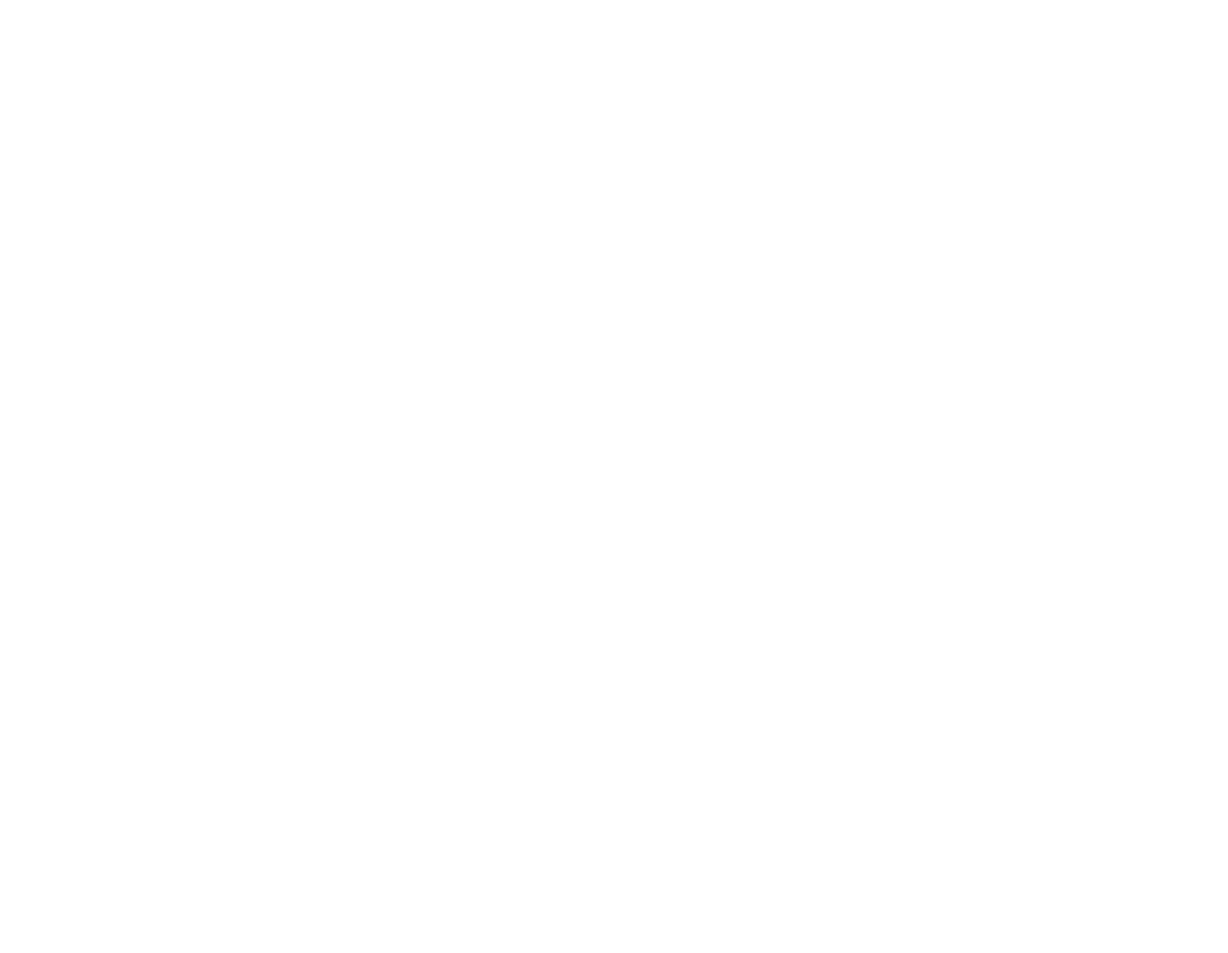
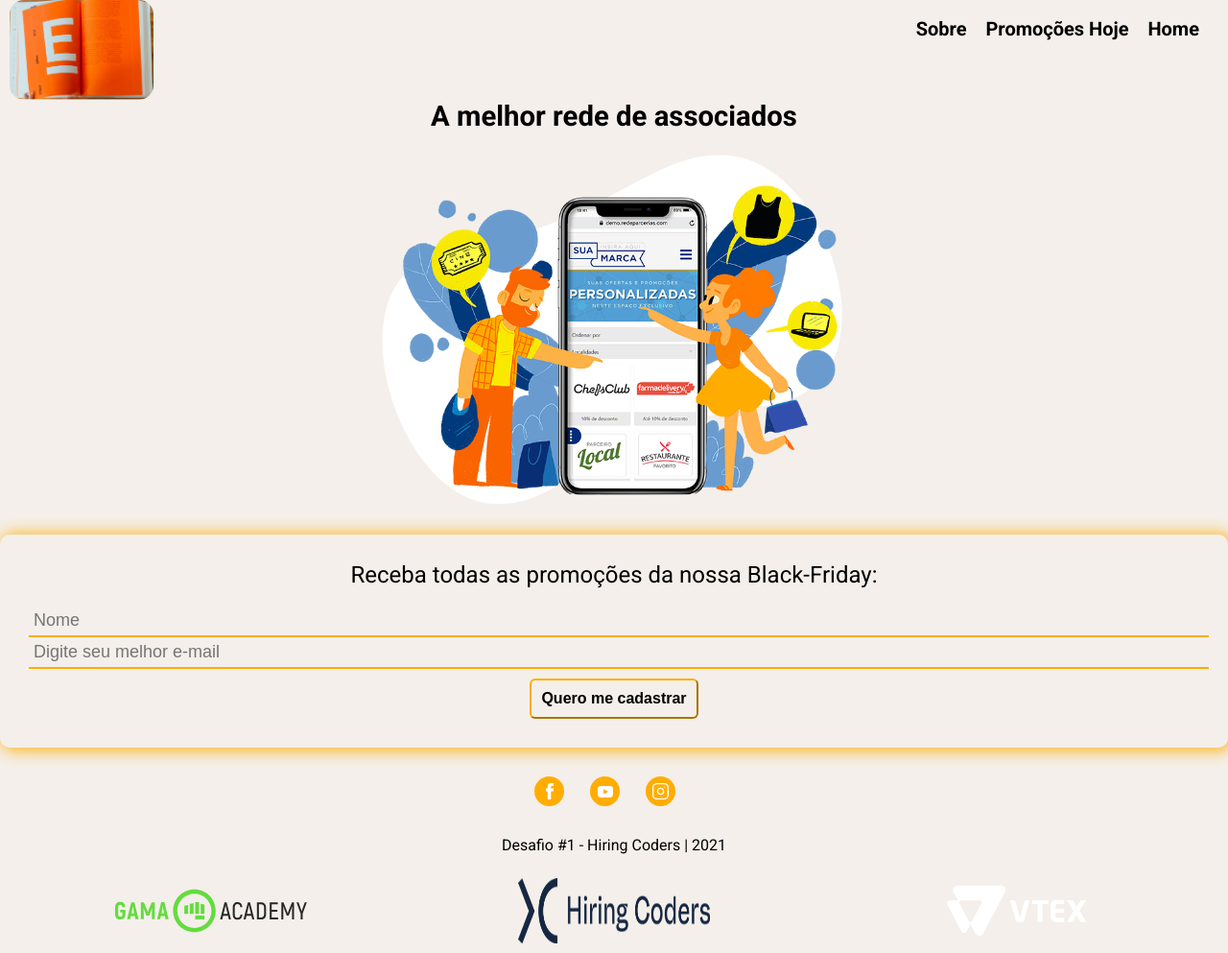
Before and after one commit to oisss369/leolindo, a plain HTML site: page index.html in a window 1280 px wide. Shown: the whole page at 96% size. Before the commit the page ends 800 px from the top, so only its background shows below. Drawn offline with Linux system fonts and the light colour scheme.

Commit message:
A LANDING PAGE TODAA
SÓ BORAAAA

```diff
--- /dev/null
+++ b/css/reset.css
@@ -0,0 +1,58 @@
+/* http://meyerweb.com/eric/tools/css/reset/
+   v2.0 | 20110126
+   License: none (public domain)
+*/
+
+html, body, div, span, applet, object, iframe,
+h1, h2, h3, h4, h5, h6, p, blockquote, pre,
+a, abbr, acronym, address, big, cite, code,
+del, dfn, em, img, ins, kbd, q, s, samp,
+small, strike, strong, sub, sup, tt, var,
+b, u, i, center,
+dl, dt, dd, ol, ul, li,
+fieldset, form, label, legend,
+table, caption, tbody, tfoot, thead, tr, th, td,
+article, aside, canvas, details, embed,
+figure, figcaption, footer, header, hgroup,
+menu, nav, output, ruby, section, summary,
+time, mark, audio, video {
+	margin: 0;
+	padding: 0;
+	border: 0;
+	font-size: 100%;
+	font: inherit;
+	vertical-align: baseline;
+}
+/* HTML5 display-role reset for older browsers */
+article, aside, details, figcaption, figure,
+footer, header, hgroup, menu, nav, section {
+	display: block;
+}
+body {
+	line-height: 1;
+}
+ol, ul {
+	list-style: none;
+}
+blockquote, q {
+	quotes: none;
+}
+blockquote:before, blockquote:after,
+q:before, q:after {
+	content: '';
+	content: none;
+}
+table {
+	border-collapse: collapse;
+	border-spacing: 0;
+}
+
+body {
+  font-family: 'Montserrat', sans-serif;
+  color: #2e4255;
+}
+
+a {
+  color: inherit;
+  text-decoration: inherit;
+}
--- /dev/null
+++ b/css/style.css
@@ -0,0 +1,219 @@
+@import url('https://fonts.googleapis.com/css2?family=Roboto:ital,wght@0,400;0,700;1,400;1,500&display=swap');
+
+body {
+    background-color:#f4efea;
+    font-family: "Roboto", Arial, Helvetica, sans-serif;
+    color: #000000;
+}
+
+.cabecalho {
+    display: flex;
+    justify-content: space-between;
+
+    font-size: 20px;
+    font-weight: 800;
+    margin-left: 10px;
+    margin-right: 10px;
+
+}
+
+.cabecalho-menu {
+    display: flex;
+    justify-content: center;
+    padding: 10px;
+}
+
+.cabecalho-menu-item {
+    margin: 10px;
+    text-align: center;
+}
+
+.cabecalho-menu-item:hover {
+    box-shadow: 3px 1px 17px 1px #f4efea;
+}
+
+footer p {
+    text-align: center;
+}
+
+.banner-black-friday {
+    width: 500px;
+}
+
+.imagem {
+    display: flex;
+    flex-direction: row;
+    justify-content: center;
+    align-items: center;
+}
+
+.container-form {
+    /* centralizando o form na página */
+
+    justify-content: center;
+
+    width: 100%;
+    margin-top: 20px;
+}
+
+.container-form-item {
+    padding: 30px;
+    border-radius: 10px;
+    box-shadow: 3px 1px 17px 1px #ffad00;
+}
+h1{
+    text-align: center;
+    margin-bottom: 20px;
+    color: black;
+    font-size: 22pt;
+    font-weight: bold;
+}
+
+
+.container-form-item h2 {
+    text-align: center;
+    margin-bottom: 20px;
+    color: black;
+    font-size: 18pt;
+
+}
+
+.label-form input {
+    width: 100%;
+    padding: 5px 5px;
+    display: inline-block;
+    border: 0;
+    border-bottom: 2px solid #ffad00;
+    background-color: transparent;
+    color: black;
+    outline: none;
+    min-width: 180px;
+    font-size: 18px;
+    border-radius: 0;
+}
+
+button {
+    background-color: transparent;
+    border-color: #ffad00;
+    color: black;
+    padding: 10px;
+    font-weight: bold;
+    font-size: 12pt;
+    margin-top: 10px;
+    border-radius: 6px;
+    cursor: pointer;
+    outline: none;
+}
+
+button:hover {
+    background-color: #ffad00;
+    color: black;
+}
+
+.centralizar-button {
+    display: flex;
+    justify-content: center;
+}
+
+
+#mensagem {
+    text-align: center;
+    font-size: 20px;
+    color: #ffad00;
+
+    padding: 10px;
+    display: none;
+}
+
+.rodape-lista-midias-sociais {
+    display: flex;
+    justify-content: center;
+    margin: 30px;
+}
+
+.rodape-item-midias-sociais {
+    width: 50px;
+    margin: 0 .25em;
+}
+
+.patrocinadores {
+    display: flex;
+    flex-wrap: wrap;
+    justify-content: space-around;
+
+    margin: 10px 10px;
+
+
+}
+
+.patrocinadores-item {
+    width: 200px;
+}
+.cabecalho-logo{
+    width: 150px;
+    border-radius: 15px;
+}
+
+
+/* tela até 820 */
+@media (max-width: 860px) {
+    .imagem {
+        display: flex;
+        flex-direction: row;
+        justify-content: center;
+    }
+
+    .banner-black-friday {
+        width: 300px;
+    }
+
+}
+
+/* tela até 620 */
+@media (max-width: 620px) {
+    .imagem {
+        display: flex;
+        flex-direction: row;
+        justify-content: center;
+    }
+
+    .banner-black-friday {
+        width: 200px;
+    }
+}
+
+/* tela até 420 */
+@media (max-width: 420px) {
+    .cabecalho {
+        display: flex;
+        justify-content: space-between;
+
+        font-size: 15px;
+        font-weight: 800;
+        margin: 10px;
+    }
+
+    .cabecalho-menu {
+        display: flex;
+        justify-content: center;
+        padding: 1px;
+    }
+
+    .cabecalho-menu-item {
+        margin: 2px;
+        text-align: center;
+        padding: 4px;
+    }
+
+    .banner-black-friday {
+        width: 300px;
+    }
+
+    .imagem {
+        display: flex;
+
+        flex-direction: column;
+        justify-content: center;
+        align-items: center;
+    }
+}
--- a/index.html
+++ b/index.html
@@ -1 +1,95 @@
-<!
+<!DOCTYPE html>
+<html lang="pt-br">
+
+<head>
+    <meta charset="UTF-8">
+    <meta http-equiv="X-UA-Compatible" content="IE=edge">
+    <meta name="viewport" content="width=device-width, initial-scale=1.0">
+    <meta name="description" content="Desafio #1: Ecommerce - Como colocar uma loja online">
+    <meta name="author" content="Leonardo Loureço Santana">
+
+    <link rel="stylesheet" href="css/reset.css">
+    <link rel="stylesheet" href="css/style.css">
+
+    <title>Desafio #1: Layout Black Friday</title>
+</head>
+
+<body>
+    <header class="cabecalho">
+        <!-- logo da empresa -->
+        <a href="index.html">
+            <img class="cabecalho-logo" src="img/Sem título.jpg" alt="Lojas Dc"
+                title="Ir para a página inicial da Lojas Dc">
+        </a>
+        <nav>
+            <ul class="cabecalho-menu">
+                <li class="cabecalho-menu-item"><a href="#">Sobre </a></li>
+                <li class="cabecalho-menu-item"><a href="#">Promoções Hoje </a></li>
+                <li class="cabecalho-menu-item"><a href="#">Home </a></li>
+            </ul>
+        </nav>
+    </header>
+
+    <main>
+        <h1>A melhor rede de associados</h1>
+        <section class="imagem">
+            <img src="img/conheca-nossas-solucoes.png" alt="banner black-friday" class="banner-black-friday">
+        </section>
+
+
+        <section class="container-form">
+            <div class="container-form-item">
+                <h2>Receba todas as promoções da nossa Black-Friday:</h2>
+
+                <!-- mostrar a mensagem de cadastro realizado com sucesso -->
+                <div id="mensagem"></div>
+
+                <div class="label-form">
+                    <!-- <label for="nomeId">Nome:</label> -->
+                    <input type="text" name="nome" id="nomeId" placeholder="Nome">
+                </div>
+                <div class="label-form">
+                    <!-- <label for="emailId">E-mail:</label> -->
+                    <input type="email" name="email" id="emailId" placeholder="Digite seu melhor e-mail">
+                </div>
+
+                <div class="centralizar-button">
+                    <button type="button" class="enviar" onclick="salvarForm()">Quero me cadastrar</button>
+                </div>
+            </div>
+        </section>
+
+    </main>
+
+    <footer>
+        <!-- Conteúdo do footer -->
+        <section class="rodape">
+
+            <ul class="rodape-lista-midias-sociais">
+                <!-- <div class="rodape__icones"> -->
+                <li class="rodape-item-midias-sociais">
+                    <a href="#"> <img src="img/facebook.svg" alt="Link para o Facebook"> </a>
+                </li>
+                <li class="rodape-item-midias-sociais">
+                    <a href="#"> <img src="img/youtube.svg" alt="Link para o Youtybe"></a>
+                </li>
+                <li class="rodape-item-midias-sociais">
+                    <a href="#"><img src="img/instagram.svg" alt="Link para o Instagram"></a>
+                </li>
+                <!-- </div> -->
+            </ul>
+        </section>
+
+        <p> Desafio #1 - Hiring Coders | 2021</p><br>
+
+        <section class="patrocinadores">
+            <img class="patrocinadores-item" src="img/gama-academy.svg" alt="Gama Academy" class="gama-academy">
+            <img class="patrocinadores-item" src="img/hiring-coders.png" alt="Hiring Coders" class="hiring-coders">
+            <img class="patrocinadores-item" src="img/logo-vtex.png" alt="Vtex" class="vtex">
+        </section>
+    </footer>
+    <!-- chamando o javascript -->
+    <script type="text/javascript" src="js/script.js"></script>
+</body>
+
+</html>
```
Also changed, not shown: img/Qual-dia-Black-Friday-qual-importancia-e-commerce-1160x653-1.jpg (added), img/Sem título.jpg (added), img/conheca-nossas-solucoes.png (added), img/facebook.svg (added), img/gama-academy.svg (added), img/hiring-coders.png (added), img/instagram.svg (added), img/logo-vtex.png (added), img/youtube.svg (added).
